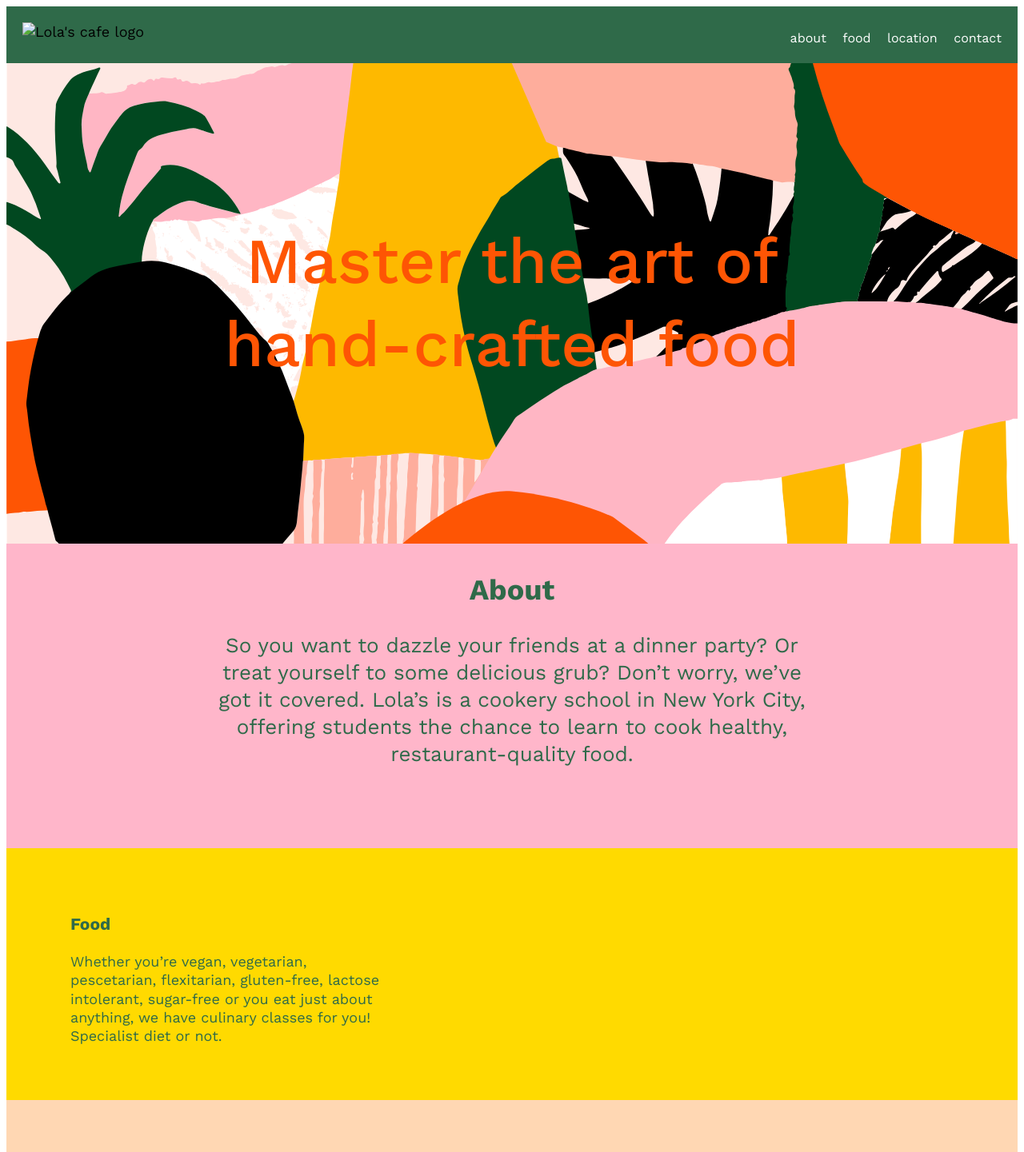
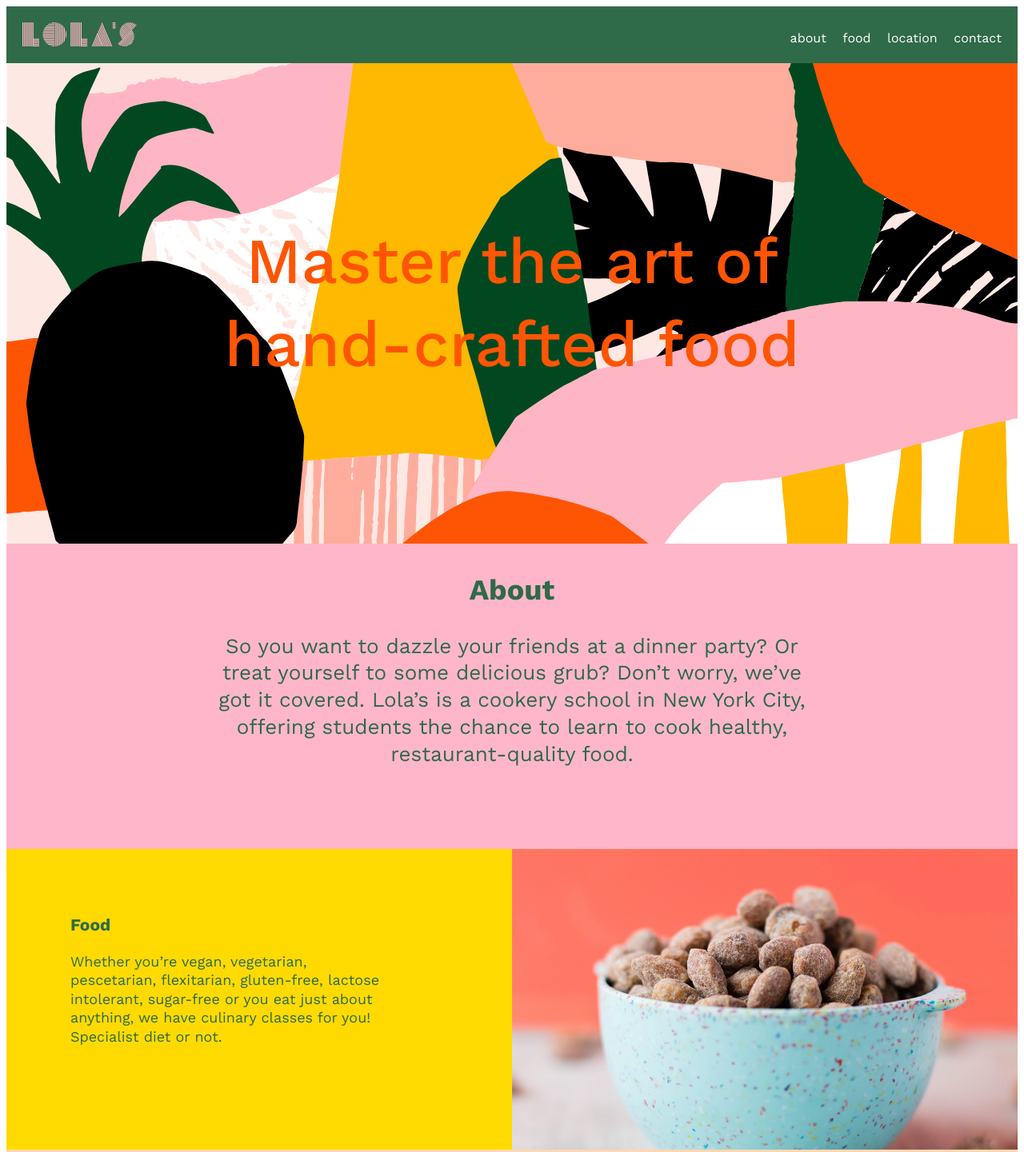
Before and after one commit to caltiff/wk_3_hw, a plain HTML site: page index.html in a window 1280 px wide. Shown: the top 1441 px of the page at 80% size. Drawn offline with nearby package versions, Linux system fonts and the light colour scheme; files whose address does not match are found by name.

Commit message:
Add files via upload

```diff
--- a/index.html
+++ b/index.html
@@ -14,7 +14,7 @@
 
 <body>
     <section class="header">
-        <img class="logo_pink" src="url(https://caltiff.github.io/wk-3-hw/)./1-Assets/lola-pink.svg" alt="Lola's cafe logo">
+        <img class="logo_pink" src="1-Assets/lola-pink.svg" alt="Lola's cafe logo">
         <nav>
             <a href="about.html">about</a>
             <a href="food.html">food</a>
@@ -42,7 +42,7 @@
             <p>Whether you’re vegan, vegetarian, pescetarian, flexitarian, gluten-free, lactose intolerant, sugar-free
                 or you eat just about anything, we have culinary classes for you! Specialist diet or not.</p>
         </div>
-        <img src="./1-Assets/blue-bowl.jpg" alt="">
+        <img src="1-Assets/blue-bowl.jpg" alt="">
     </section>
 
     <section class="quote">
```
Also changed, not shown: 1-Assets/airbnb.svg (added), 1-Assets/blue-bowl.jpg (added), 1-Assets/bowls.jpg (added), 1-Assets/forbes.svg (added), 1-Assets/header-background.svg (added), 1-Assets/lola-green.svg (added), 1-Assets/lola-pink.svg (added), 1-Assets/macaroons.jpg (added), 1-Assets/map.svg (added), 1-Assets/meetup.svg (added), 1-Assets/nyt.svg (added), 1-Assets/vegetables.jpg (added).
